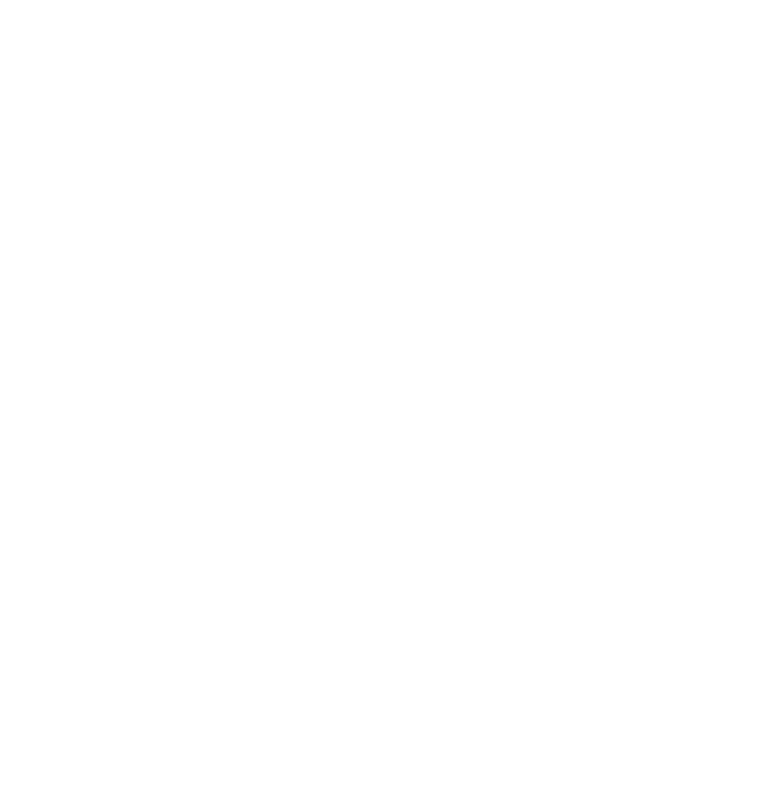
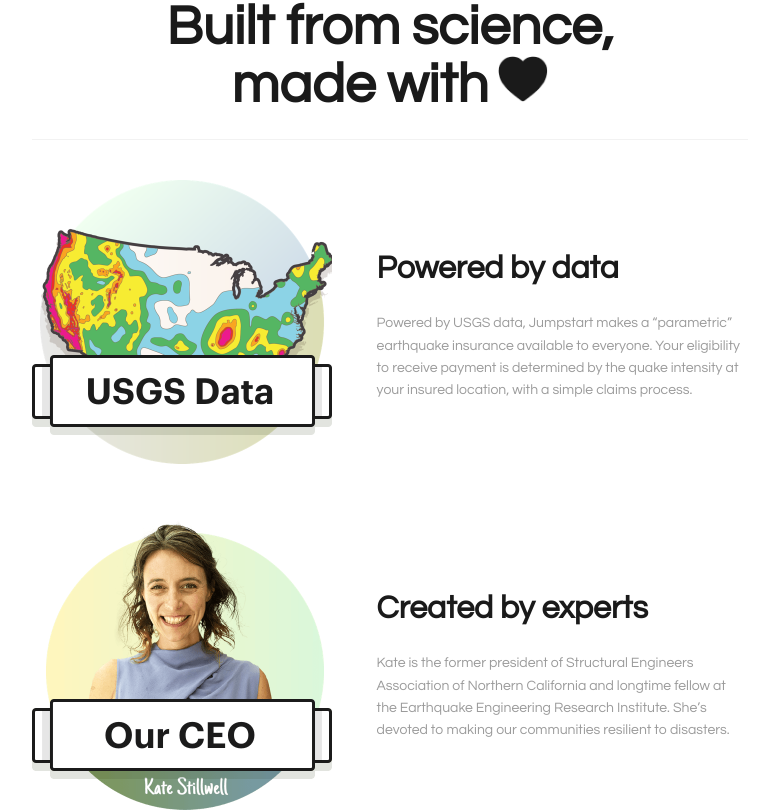
Before and after one commit to Dabrown18/jumpstart-recovery, a React (Create React App) app: page / in a window 1280 px wide. Shown: the part 4619-5431 px from the top of the page, without its empty margins (250-1020 px from the left). Before the commit the page ends 4491 px from the top, so only its background shows below. Built offline with nearby package versions, Linux system fonts and the light colour scheme.

Commit message:
completed experts section

```diff
--- a/src/App.js
+++ b/src/App.js
@@ -3,6 +3,7 @@
 import Carousel from './components/Carousel';
 import HowItWorks from './components/HowItWorks';
 import BackOnTrack from './components/BackOnTrack';
+import BuiltFromScience from './components/BuiltFromScience';
 import './App.css';
 
 class App extends Component {
@@ -13,6 +14,7 @@
          <Carousel />
          <HowItWorks />
          <BackOnTrack/>
+         <BuiltFromScience/>
       </div>
     );
   }
--- a/src/components/BackOnTrack/BackOnTrack.css
+++ b/src/components/BackOnTrack/BackOnTrack.css
@@ -1,5 +1,10 @@
 .back-on-track-container {
 	margin: 100px 10% 0px 10%;
+}
+
+.back-on-track-container h2 {
+	font-size: 48px;
+	font-weight: bolder;
 }
 
 .back-on-track-container-p {
--- /dev/null
+++ b/src/components/BuiltFromScience/BuiltFromScience.css
@@ -0,0 +1,67 @@
+.credibility {
+	margin: 100px 10% 0px 10%;
+	overflow: hidden;
+}
+
+.built-from-science {
+	text-align: center;
+	overflow: hidden;
+}
+
+.built-from-science h2 {
+	margin: 0 auto;
+	margin-bottom: 25px;
+	font-size: 55px;
+	font-weight: bolder;
+	width: 500px;
+}
+
+.heart {
+	width: 50px;
+	margin-left: 10px;
+}
+
+.experts {
+	background-color: #ffffff;
+	text-align: center;
+	padding: 0% 10%;
+	margin: 0% 5% 10% 5%;
+	overflow: hidden;
+}
+
+.experts_container {
+	border-top: 1px solid #F2F2F2;
+}
+
+.container_item {
+	display: block;
+	width: 100%;
+	height: 300px;
+	text-align: left;
+	margin: 40px 0;
+}
+
+.illust {
+	width: 300px;
+	margin: 0 45px 0 0;
+	float: left;
+	display: inline-block;
+}
+
+.expert_info {
+	padding-top: 40px;
+	padding-bottom: 40px;
+}
+
+.expert_info h3 {
+	font-weight: bolder;
+	font-size: 32px;
+	overflow: hidden;
+}
+
+.expert_info p {
+	color: #9B9B9B;
+	line-height: 1.6;
+	font-size: 14px;
+	margin-top:-5px;
+}
--- /dev/null
+++ b/src/components/BuiltFromScience/index.js
@@ -0,0 +1,73 @@
+import React from 'react';
+import './BuiltFromScience.css';
+
+const Heart = require("../../img/heart.png");
+const USGS  = require("../../img/usgs-data.png");
+const Kate  = require("../../img/kate-stillwell.png");
+const BCorp = require("../../img/b-corp.png");
+
+const BuiltFromScience = () => (
+	<div className="credibility">
+		<div className="built-from-science">
+			<h2>
+				Built from science, made with
+				<img src={Heart} alt="heart" className="heart"/>
+			</h2>
+			<div className="experts">
+				<div className="experts_container">
+					<div className="container_item">
+						<img
+							src={USGS}
+							alt="USGS Corp"
+							className="illust"
+						/>
+						<div className="expert_info">
+							<h3>Powered by data</h3>
+							<p>
+								Powered by USGS data, Jumpstart makes a “parametric” earthquake insurance
+								available to everyone. Your eligibility to receive payment is determined
+								by the quake intensity at your insured location, with a simple claims
+								process.
+							</p>
+						</div>
+					</div>
+					<div className="container_item">
+						<img
+							src={Kate}
+							alt="Ceo Kate Stillwell"
+							className="illust"
+						/>
+						<div className="expert_info">
+							<h3>Created by experts</h3>
+							<p>
+								Kate is the former president of Structural Engineers Association of
+								Northern California and longtime fellow at the Earthquake Engineering
+								Research Institute. She’s devoted to making our communities resilient to
+								disasters.
+							</p>
+						</div>
+					</div>
+					<div className="container_item">
+						<img
+							src={BCorp}
+							alt="B-Corp"
+							className="illust"
+						/>
+						<div className="expert_info">
+							<h3>Designed for impact</h3>
+							<p>
+								Jumpstart is a Benefit Corporation. It’s our legal obligation to help
+								society increase financial resilience against disasters. Jumpstart’s
+								innovative model gets more recovery money to people when you actually need
+								it.
+							</p>
+						</div>
+					</div>
+				</div>
+			</div>
+		</div>
+	</div>
+
+);
+
+export default BuiltFromScience;
```
Also changed, not shown: src/img/heart.png (added).
